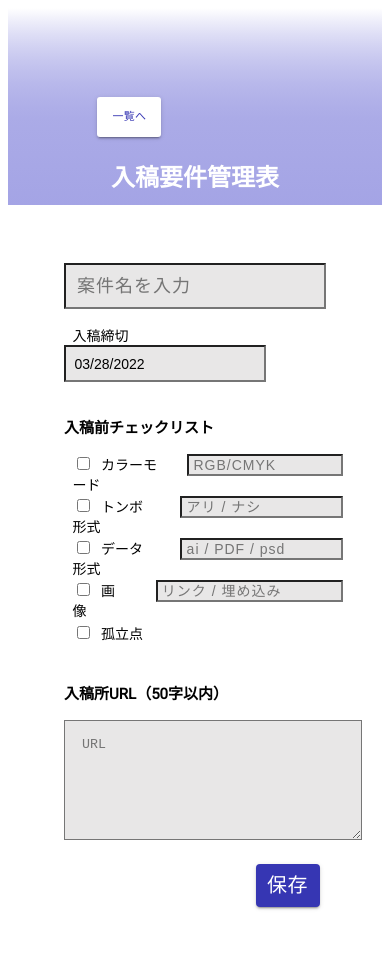
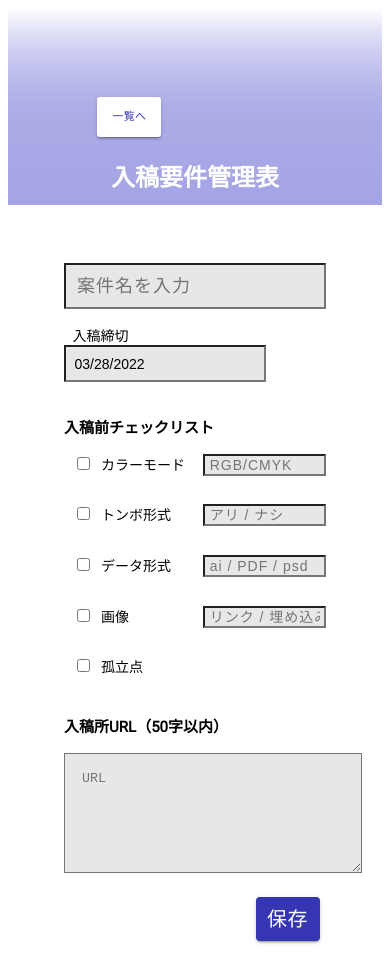
Before and after one commit to yoneda1013/react_todo_app, a React (Create React App) app: page / in a window 390 px wide. Before the commit the page ends 920 px from the top, so only its background shows below. Built offline with nearby package versions, Linux system fonts and the light colour scheme; no server answers; the database is empty; sample sign-in values are in the browser's storage.

Commit message:
CSS修正

```diff
--- a/src/App.css
+++ b/src/App.css
@@ -254,7 +254,13 @@ span {
 @media screen and (max-width: 1040px) {
   .checkListItem {
     display: block;
-    margin-bottom: 3.5vh;
+    margin-bottom: 3vh;
+  }
+  .checkList li {
+    height: 8vh;
+  }
+  .checkBox {
+    width: 100%;
   }
   .checkList li:last-child {
     margin-bottom: 0;
@@ -262,6 +268,10 @@ span {
   }
   .checkListInput {
     margin-bottom: 1vh;
+    width: 100%;
+  }
+  .checkListInput input {
+    margin-left: 0;
   }
   .SaveBtnContainer {
     margin-top: 0;
@@ -284,12 +294,13 @@ span {
   }
   .checkListItem {
     display: flex;
+    margin-bottom: 0.1vh;
   }
   .checkList {
     margin-bottom: 5vh;
   }
   .checkList li {
-    height: 5vh;
+    height: 6vh;
   }
   .url {
     width: 100%;
--- a/src/compornents/Form.jsx
+++ b/src/compornents/Form.jsx
@@ -281,7 +281,7 @@ export const Form = ({ project }) => {
 
             <li>
               <div className="checkListItem">
-                <label>
+                <label className="checkBox">
                   <input
                     type="checkbox"
                     checked={formState.tonboBool}
@@ -308,7 +308,7 @@ export const Form = ({ project }) => {
 
             <li>
               <div className="checkListItem">
-                <label>
+                <label className="checkBox">
                   <input
                     type="checkbox"
                     checked={formState.dataTypeBool}
@@ -335,7 +335,7 @@ export const Form = ({ project }) => {
 
             <li>
               <div className="checkListItem">
-                <label>
+                <label className="checkBox">
                   <input
                     type="checkbox"
                     checked={formState.imgTypeBool}
```
